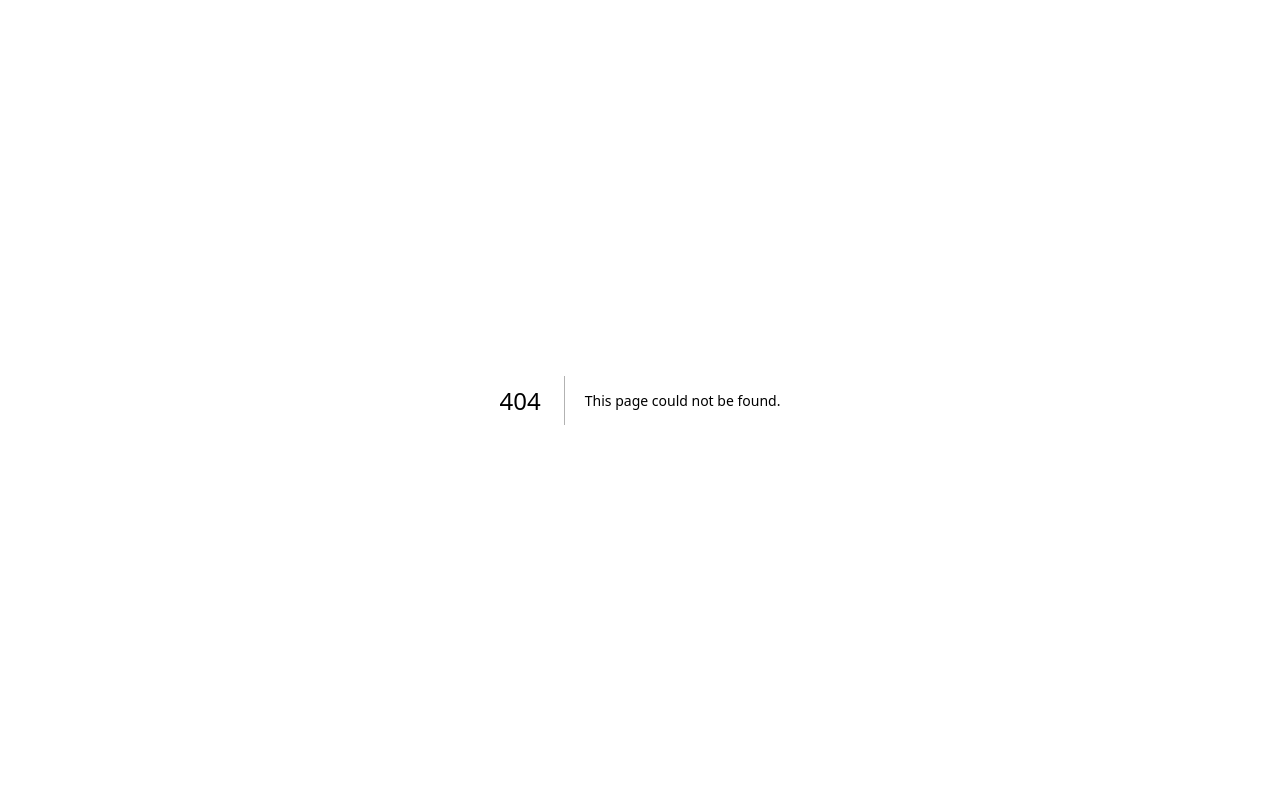
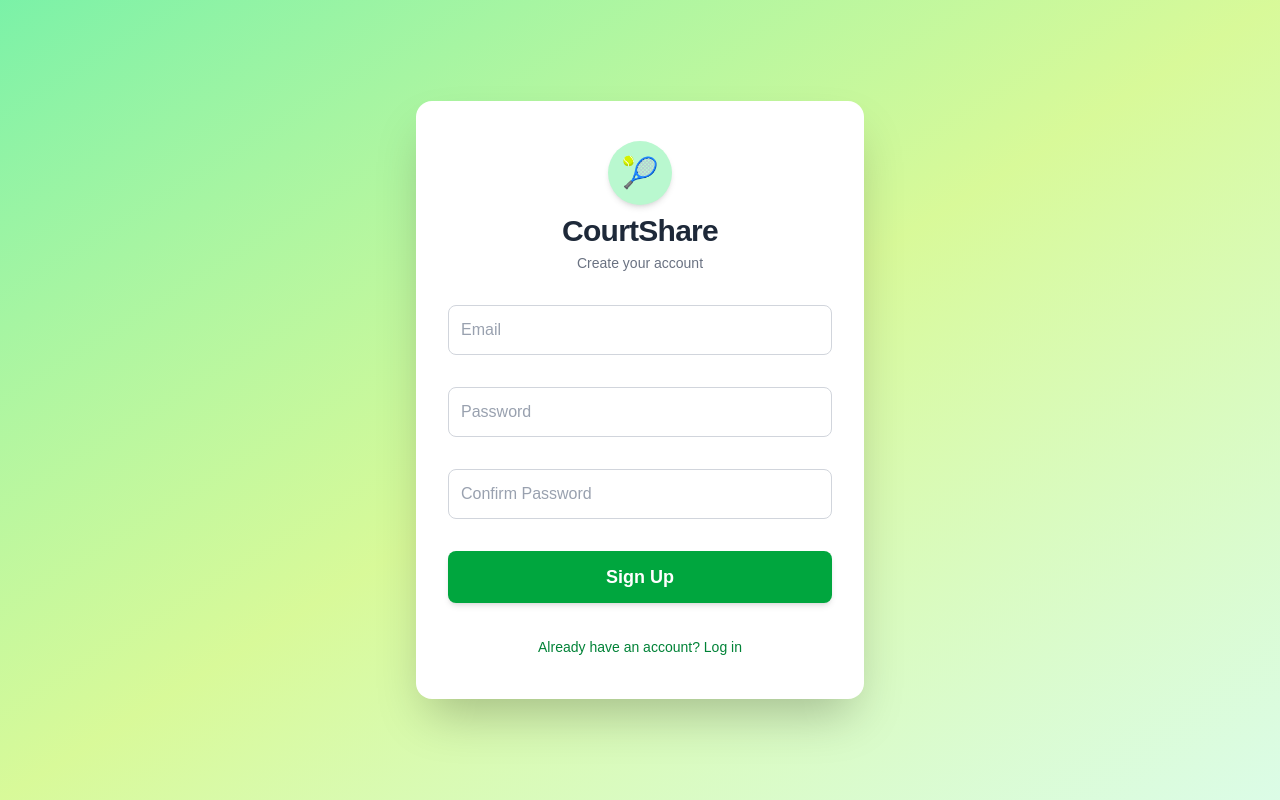
Before and after one commit to Wbensteinberg/CourtShare, a Next.js app: page /signup in a window 1280 px wide. Before the commit this address had no page. Built offline with nearby package versions, Linux system fonts and the light colour scheme; no server answers.

Commit message:
added sign up page and its functionality

```diff
--- /dev/null
+++ b/app/signup/page.tsx
@@ -0,0 +1,129 @@
+"use client";
+
+import { useState } from "react";
+import { createUserWithEmailAndPassword } from "firebase/auth";
+import { auth } from "@/src/lib/firebase";
+
+export default function SignupPage() {
+  const [email, setEmail] = useState("");
+  const [password, setPassword] = useState("");
+  const [confirmPassword, setConfirmPassword] = useState("");
+  const [error, setError] = useState("");
+  const [loading, setLoading] = useState(false);
+  const [success, setSuccess] = useState(false);
+
+  const handleSignup = async (e: React.FormEvent) => {
+    e.preventDefault();
+    setError("");
+    setSuccess(false);
+    if (password !== confirmPassword) {
+      setError("Passwords do not match");
+      return;
+    }
+    setLoading(true);
+    try {
+      await createUserWithEmailAndPassword(auth, email, password);
+      setSuccess(true);
+      // Optionally redirect or clear form
+    } catch (err: any) {
+      setError(err.message || "Signup failed");
+    } finally {
+      setLoading(false);
+    }
+  };
+
+  return (
+    <div className="min-h-screen flex items-center justify-center bg-gradient-to-br from-green-300 via-lime-200 to-green-100 px-4">
+      <div className="w-full max-w-md">
+        <form
+          onSubmit={handleSignup}
+          className="bg-white rounded-2xl shadow-2xl px-8 py-10 flex flex-col gap-6 animate-fade-in"
+        >
+          {/* Logo or App Name */}
+          <div className="flex flex-col items-center mb-2">
+            <div className="w-16 h-16 bg-green-200 rounded-full flex items-center justify-center mb-2 shadow-md">
+              <span className="text-3xl font-bold text-green-700">🎾</span>
+            </div>
+            <h2 className="text-3xl font-extrabold text-gray-800 tracking-tight mb-1">
+              CourtShare
+            </h2>
+            <p className="text-gray-500 text-sm">Create your account</p>
+          </div>
+          <input
+            className="w-full p-3 border border-gray-300 rounded-lg focus:outline-none focus:ring-2 focus:ring-green-400 transition mb-2 placeholder-gray-400 text-gray-900 caret-gray-900"
+            type="email"
+            placeholder="Email"
+            value={email}
+            onChange={(e) => setEmail(e.target.value)}
+            required
+            autoComplete="email"
+          />
+          <input
+            className="w-full p-3 border border-gray-300 rounded-lg focus:outline-none focus:ring-2 focus:ring-green-400 transition mb-2 placeholder-gray-400 text-gray-900 caret-gray-900"
+            type="password"
+            placeholder="Password"
+            value={password}
+            onChange={(e) => setPassword(e.target.value)}
+            required
+            autoComplete="new-password"
+          />
+          <input
+            className="w-full p-3 border border-gray-300 rounded-lg focus:outline-none focus:ring-2 focus:ring-green-400 transition mb-2 placeholder-gray-400 text-gray-900 caret-gray-900"
+            type="password"
+            placeholder="Confirm Password"
+            value={confirmPassword}
+            onChange={(e) => setConfirmPassword(e.target.value)}
+            required
+            autoComplete="new-password"
+          />
+          {error && (
+            <p className="text-red-500 text-sm mb-2 text-center">{error}</p>
+          )}
+          {success && (
+            <p className="text-green-600 text-sm mb-2 text-center">
+              Account created! You can now log in.
+            </p>
+          )}
+          <button
+            className="w-full bg-green-600 text-white py-3 rounded-lg font-semibold text-lg shadow-md hover:bg-green-700 focus:outline-none focus:ring-2 focus:ring-green-400 transition disabled:opacity-60 disabled:cursor-not-allowed"
+            type="submit"
+            disabled={loading}
+          >
+            {loading ? (
+              <span className="flex items-center justify-center gap-2">
+                <svg
+                  className="animate-spin h-5 w-5 text-white"
+                  xmlns="http://www.w3.org/2000/svg"
+                  fill="none"
+                  viewBox="0 0 24 24"
+                >
+                  <circle
+                    className="opacity-25"
+                    cx="12"
+                    cy="12"
+                    r="10"
+                    stroke="currentColor"
+                    strokeWidth="4"
+                  ></circle>
+                  <path
+                    className="opacity-75"
+                    fill="currentColor"
+                    d="M4 12a8 8 0 018-8v8z"
+                  ></path>
+                </svg>
+                Creating account...
+              </span>
+            ) : (
+              "Sign Up"
+            )}
+          </button>
+          <div className="text-center mt-2">
+            <a href="/login" className="text-green-700 hover:underline text-sm">
+              Already have an account? Log in
+            </a>
+          </div>
+        </form>
+      </div>
+    </div>
+  );
+}
```
